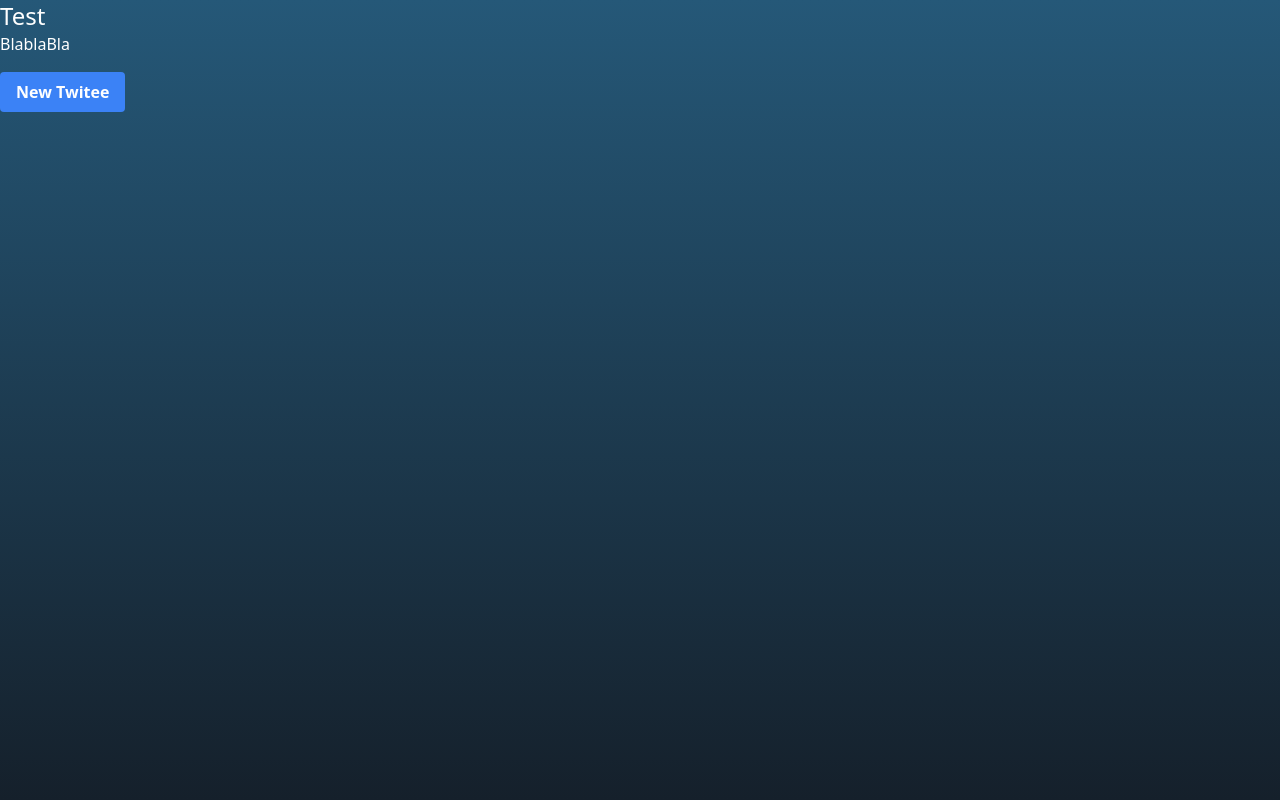
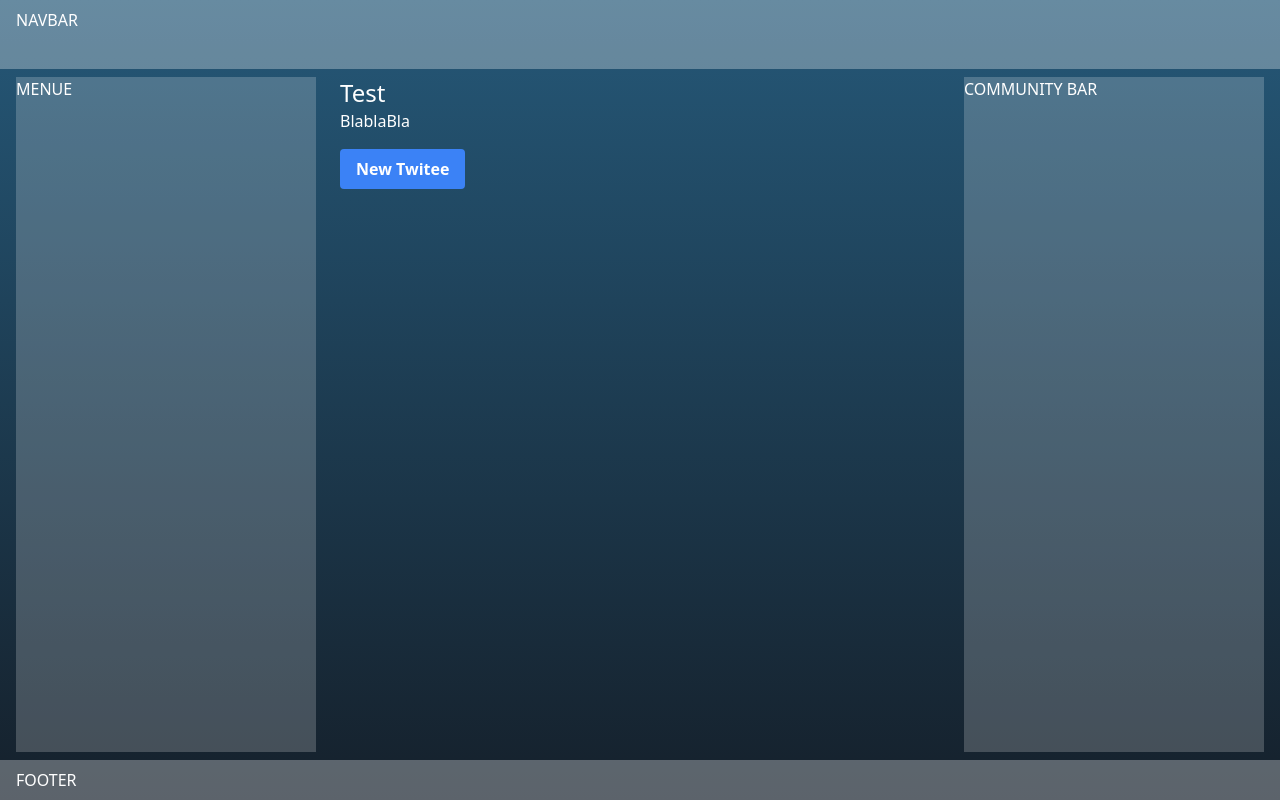
Before and after one commit to Ulthane/twitee-sphere, a React (Vite) app in the folder TWITEE-SPHERE/: page /main/home in a window 1280 px wide. Built offline with nearby package versions, Linux system fonts and the light colour scheme; sample sign-in values are in the browser's storage.

Commit message:
layout display end

```diff
--- a/TWITEE-SPHERE/src/Layout/Main.jsx
+++ b/TWITEE-SPHERE/src/Layout/Main.jsx
@@ -2,17 +2,37 @@ import { Outlet } from "react-router-dom";
 
 export default function Main() {
   return (
-    <>
-      {/* NavBar */}
+    <div className="h-screen gradientBackGround text-white grid grid-rows-[1fr_10fr_0.5fr] ">
+      <div
+        className="px-4 py-2"
+        style={{ background: "rgba(255,255,255,0.3)" }}
+      >
+        {/* NavBar */}
+        NAVBAR
+      </div>
 
-      {/* SideBar Menue */}
+      <div className="grid gap-6 grid-cols-[1fr_2fr_1fr] grid-rows-1 px-4 py-2">
+        <div style={{ background: "rgba(255,255,255,0.2)" }}>
+          {/* SideBar Menue */}
+          MENUE
+        </div>
+        <div>
+          {/* Outlet */}
+          <Outlet />
+        </div>
+        <div style={{ background: "rgba(255,255,255,0.2)" }}>
+          {/* SideBar Community */}
+          COMMUNITY BAR
+        </div>
+      </div>
 
-      {/* SideBar Community */}
-
-      {/* Outlet */}
-      <Outlet />
-
-      {/* Footer */}
-    </>
+      <div
+        className="px-4 py-2"
+        style={{ background: "rgba(255,255,255,0.3)" }}
+      >
+        {/* Footer */}
+        FOOTER
+      </div>
+    </div>
   );
 }
--- a/TWITEE-SPHERE/src/pages/Home.jsx
+++ b/TWITEE-SPHERE/src/pages/Home.jsx
@@ -41,7 +41,7 @@ export default function Home() {
 
   return (
     <>
-      <div className=" mx-auto h-screen gradientBackGround text-white">
+      <div className=" mx-auto">
         <h1 className="text-2xl">Test</h1>
         <div className="">BlablaBla</div>
         <button
--- a/TWITEE-SPHERE/src/pages/registerPage/LoginPage.jsx
+++ b/TWITEE-SPHERE/src/pages/registerPage/LoginPage.jsx
@@ -4,6 +4,11 @@ import Input from "../../components/Input/Input";
 import "./LoginPage.css";
 import { useNavigate } from "react-router";
 import route from "../../routes/route";
+
+/**
+ * dda024646@gmail.com
+ * 00
+ */
 
 export default function LoginPage() {
   //ref
```
